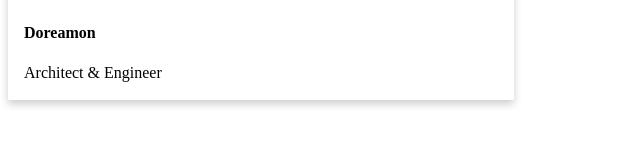
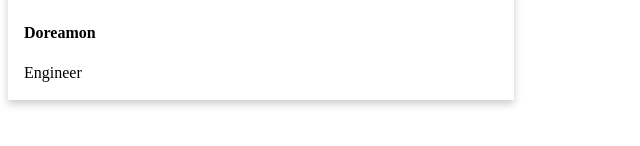
Before and after one commit to Anu-30b/doreamon, a plain HTML site: page index.html in a window 1280 px wide. Shown: the part 354-500 px from the top of the page, 0-640 px from the left. Drawn offline with Linux system fonts and the light colour scheme.

Commit message:
Update index.html

```diff
--- a/index.html
+++ b/index.html
@@ -26,7 +26,7 @@
   <img src="Doreamon.jpg" alt="Doreamon" style="width:100%">
   <div class="container">
     <h4><b>Doreamon</b></h4>
-    <p>Architect & Engineer</p>
+    <p>Engineer</p>
   </div>
 </div>
 
```
